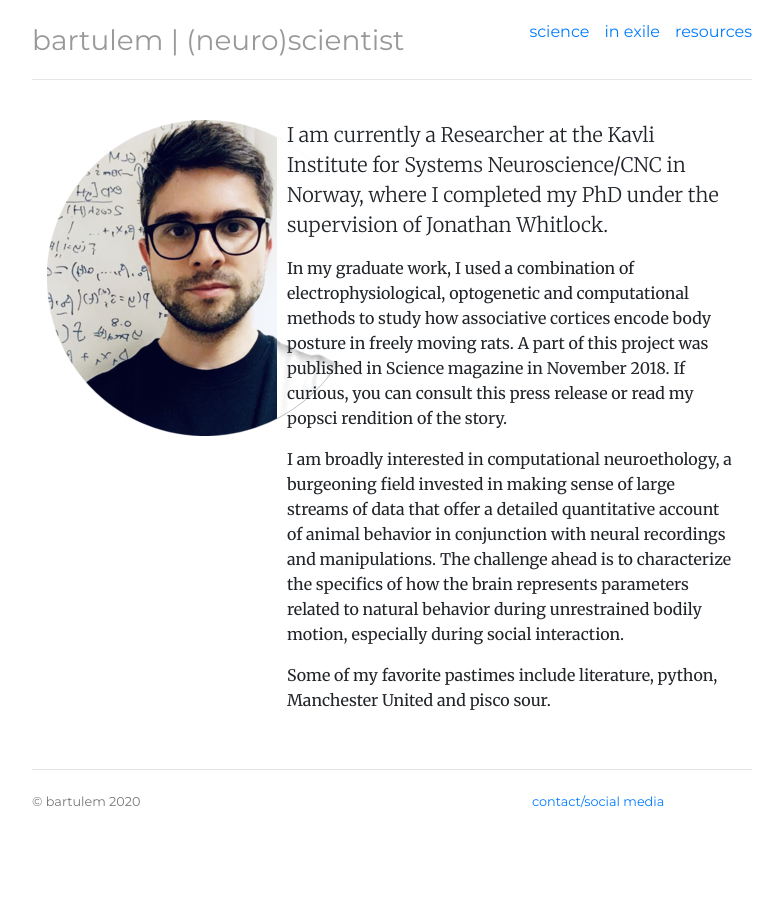
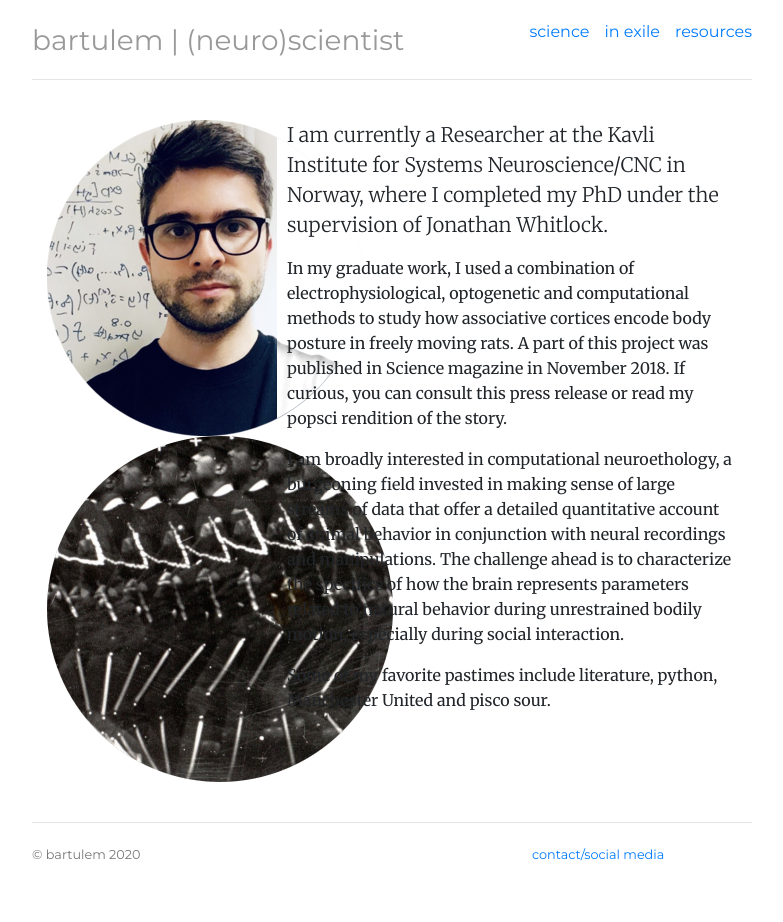
Before and after one commit to bartulem/bartulem.github.io, a Jekyll site: the page built from index.html, in a window 1280 px wide. Shown: the whole page, without its empty margins (248-1031 px from the left). Built offline with Jekyll 4.4.1, drawn with Linux system fonts in a browser that asks for light colours; before the commit the page ends 900 px from its top, so only the background shows below that.

Commit message:
Update index.html

```diff
--- a/index.html
+++ b/index.html
@@ -10,6 +10,7 @@ description: bartulem | (neuroscientist)
 <div class="row marketing">
 	<div class="col-sm-4">
 	<img  class="img-custom" alt="Bartul Mimica" src="img/circle-bm2020.png">
+	<img  class="img-custom" alt="motion" src="img/motion.png">
 	</div>
 	<div itemscope itemtype="http://data-vocabulary.org/Person" class="col-sm-8">
 	<p class="lead">I am currently a Researcher at the Kavli Institute for Systems Neuroscience/CNC in Norway, where I completed my PhD under the supervision of Jonathan Whitlock.</p>
```
